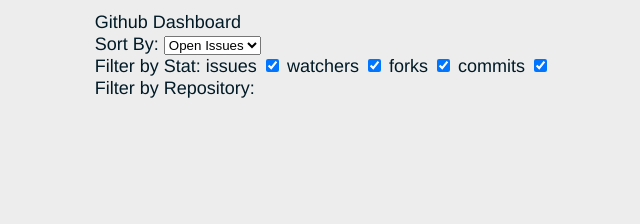
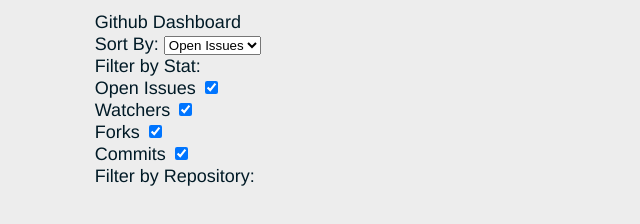
Before and after one commit to danielve4/github-dashboard, a plain HTML site: page index.html in a window 1280 px wide. Shown: the whole page, without its empty margins (149-789 px from the left). Drawn offline with nearby package versions, Linux system fonts and the light colour scheme; no server answers.

Commit message:
Placed the checkboxes and labels into a list

```diff
--- a/index.html
+++ b/index.html
@@ -21,22 +21,36 @@
         <option value="commits">Commits</option>
       </select>
     </section>
-    <section id="filter-stats-by">
+    <section>
       <label>Filter by Stat: </label>
-      <label for="issues-check">issues</label>
+      <ul id="filter-stats-by">
+        <li>
+          <label for="issues-check">Open Issues</label>
           <input type="checkbox" id="issues-check" value="issues" checked="checked">
-      <label for="watchers-check">watchers</label>
+        </li>
+        <li>
+          <label for="watchers-check">Watchers</label>
           <input type="checkbox" id="watchers-check" value="watchers" checked="checked">
-      <label for="forks-check">forks</label>
+        </li>
+        <li>
+          <label for="forks-check">Forks</label>
           <input type="checkbox" id="forks-check" value="forks" checked="checked">
-      <label for="commits-check">commits</label>
+        </li>
+        <li>
+          <label for="commits-check">Commits</label>
           <input type="checkbox" id="commits-check" value="commits" checked="checked">
+        </li>
+      </ul>
     </section>
-    <section id="filter-repos-by">
+    <section>
       <label>Filter by Repository: </label>
+      <ul id="filter-repos-by">
+      </ul>
     </section>
+    <section>
       <ul id="all-repos-info">
       </ul>
+    </section>
   </main>
   <footer class="footer">
   </footer>
```
Lines whose indentation alone changed are shown as unchanged.
